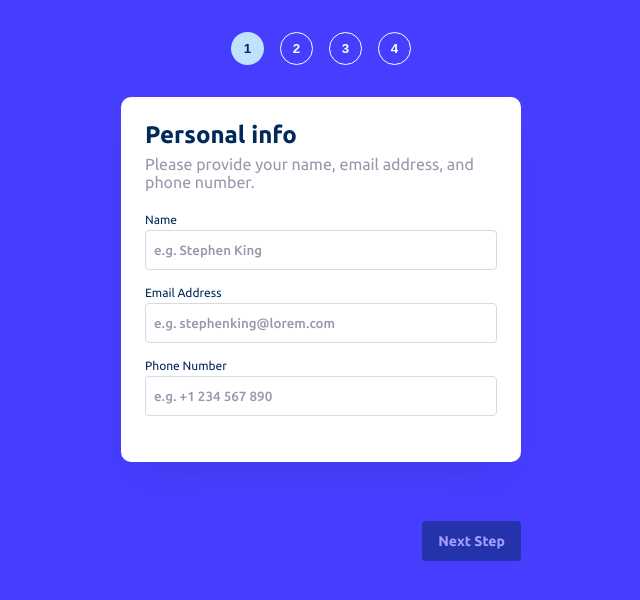
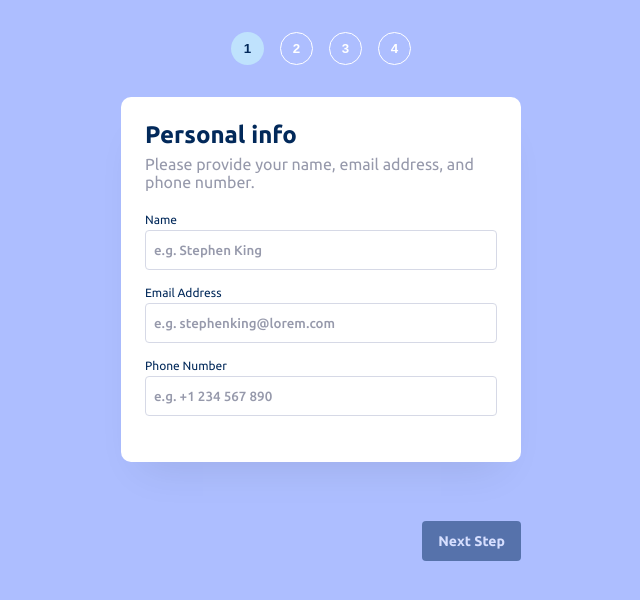
Before and after one commit to limasthays/sass-multistep-form, a Next.js app: page / in a window 1280 px wide. Shown: the top 600 px of the page, without its empty margins (319-959 px from the left). Built offline with nearby package versions, Linux system fonts and the light colour scheme.

Commit message:
changing onClick to onSubmit on plan cards, changing main bg color

```diff
--- a/src/app/steps/Step-2/components/plan-option-section/card/OptionCard.tsx
+++ b/src/app/steps/Step-2/components/plan-option-section/card/OptionCard.tsx
@@ -28,7 +28,7 @@ function OptionCard({ title, icon, price, promoCall }: OptionCardProps) {
 		>
 			<input
 				type="radio"
-				onClick={(event) => {
+				onChange={(event) => {
 					setValue('plan', event.target.value, { shouldValidate: true })
 				}}
 				id={title}
--- a/src/app/styles/global.scss
+++ b/src/app/styles/global.scss
@@ -9,7 +9,7 @@
 }
 
 body{
-  background-color: $purplish-blue;
+  background-color: $pastel-blue;
   padding: 0px 16px;
 
   main{
```
